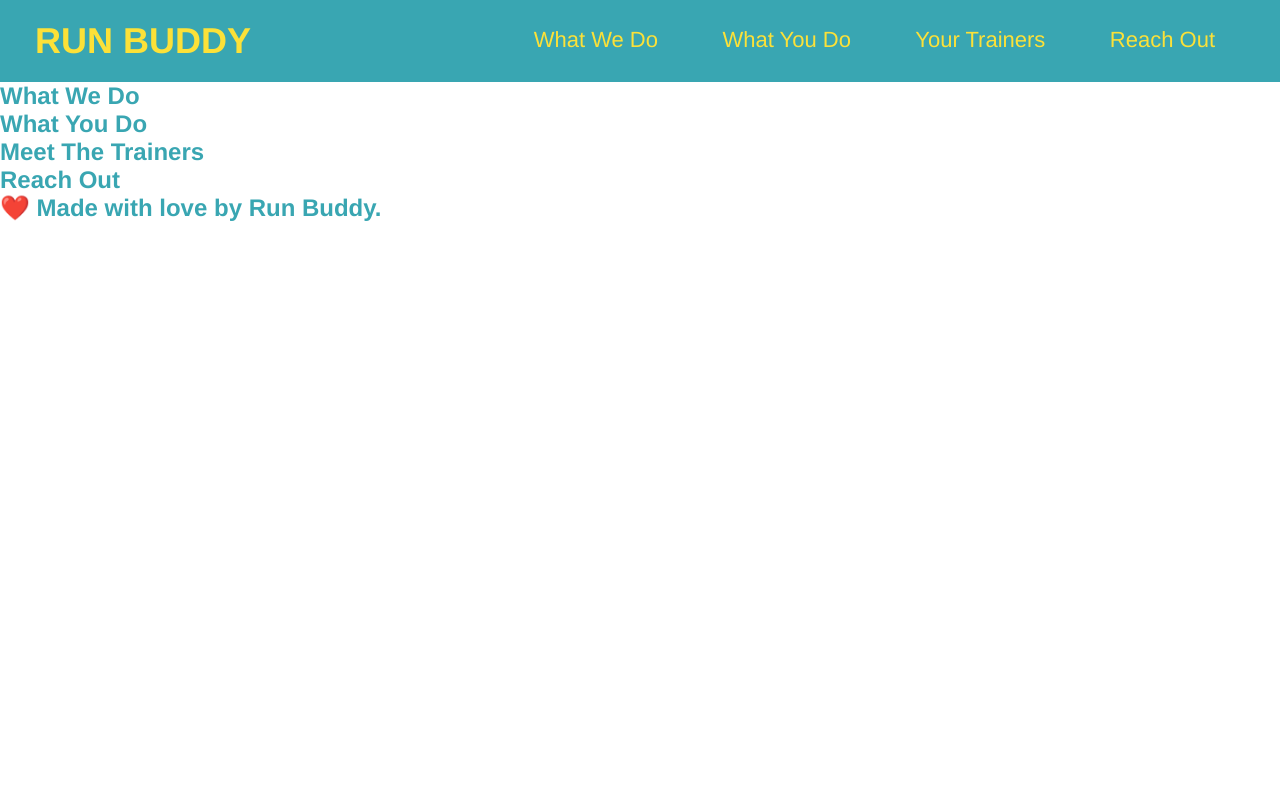
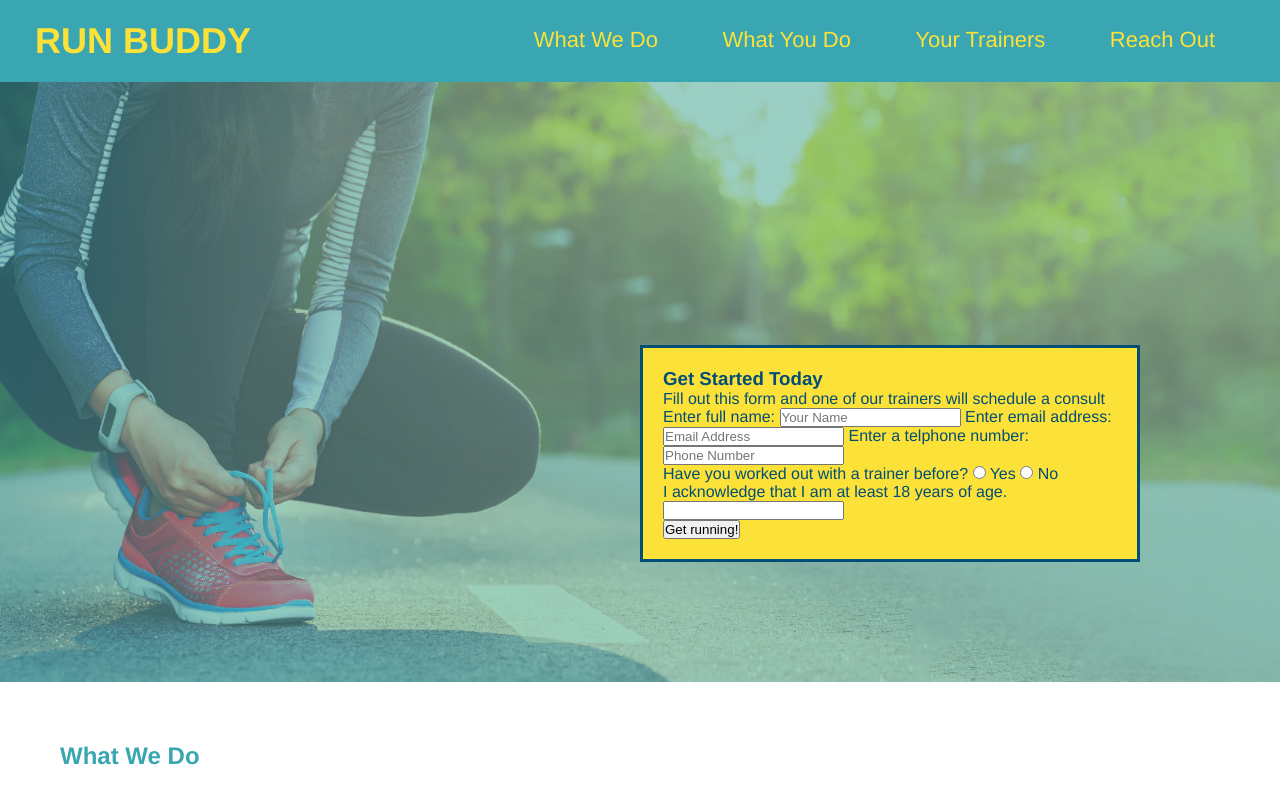
Before and after one commit to Sdott3/run-buddy, a plain HTML site: page index.html in a window 1280 px wide. Shown: the top 800 px of the page. Drawn offline with Linux system fonts and the light colour scheme.

Commit message:
hero section created and styled

```diff
--- a/assets/css/style.css
+++ b/assets/css/style.css
@@ -1,6 +1,7 @@
 * {
     margin: 0;
     padding: 0;
+    box-sizing: border-box;
 }
 
 body {
@@ -20,6 +21,7 @@ header h1 {
     font-size: 36px;
     color: #fce138;
     margin: 0;
+    display: inline;
 }
 
 header a {
@@ -42,10 +44,50 @@ header nav ul li a {
     font-size: 22px;
 }
 
-header h1 {
-    font-weight: bold;
-    font-size: 36px;
-    color: #fce138;
+footer {
+    background: #fce138;
+    width: 100%;
+    padding: 40px 35px;
+}
+
+footer h2 {
+    display: inline;
+    color: #024e76;
+    font-size: 30px;
     margin: 0;
-    display: inline;
 }
+
+footer div {
+    float: right;
+    line-height: 1.5;
+    text-align: right;
+}
+
+footer a {
+    color: #024e76;
+}
+
+section {
+    padding: 60px;
+}
+
+/* Hero Style Start */
+.hero {
+    background-image: url(../images/hero-bg.jpg);
+    height: 600px;
+    background-size: cover;
+    background-position: center;
+    position: relative;
+}
+
+.hero-form {
+    border: 3px solid #024e76;
+    background-color: #fce138;
+    padding: 20px;
+    width: 500px;
+    color: #024e76;
+    position: absolute;
+    bottom: 120px;
+    right: 140px;
+}
+/* Hero Style End */
--- a/index.html
+++ b/index.html
@@ -34,7 +34,38 @@
         </header>
 
         <!-- Hero/Jumbotron-->
-        <section></section>
+        <section class="hero">
+            <div class="hero-form">
+                <h3>Get Started Today</h3>
+                <p>Fill out this form and one of our trainers will schedule a consult</p>
+                <!-- Add form element -->
+                <form>
+                    <label for="name">Enter full name:</label>
+                    <input type="text" placeholder="Your Name" name="name" id="name" />
+                    <label for="email">Enter email address:</label>
+                    <input type="text" placeholder="Email Address" name="email" id="email"/>
+                    <label for="phone">Enter a telphone number:</label>
+                    <input type="tel" placeholder="Phone Number" name="phone" id="phone"/>
+                    <p>
+                        Have you worked out with a trainer before?
+                        <input type="radio" name="trainer-confirm" id="trainer-yes" />
+                        <label for="trainer-yes">Yes</label>
+                        <input type="radio" name="trainer-confirm" id="trainer-no" />
+                        <label for="trainer-no">No</label>
+                    </p>
+                    <p>
+                        <label for="checkbox">
+                            I acknowledge that I am at least 18 years of age.
+                        </label>
+                        <input for="checkbox" name="age-confirm" id="checkbox" />
+                    </p>
+                    <button type="submit">
+                        Get running!
+                    </button>
+                </form>
+            </div>
+        </section>
+        <!-- End Hero -->
 
         <!-- "What We Do" Section-->
         <section>
@@ -59,6 +90,10 @@
         <!-- footer -->
         <footer>
             <h2>❤️ Made with love by Run Buddy.</h2>
+            <div>
+                <a href="#">Read Our Privacy Policy</a><br />
+                &copy; 2019 Run Buddy, Inc.
+            </div>
         </footer>
 
     </body>
```
Also changed, not shown: assets/images/hero-bg.jpg (added).
